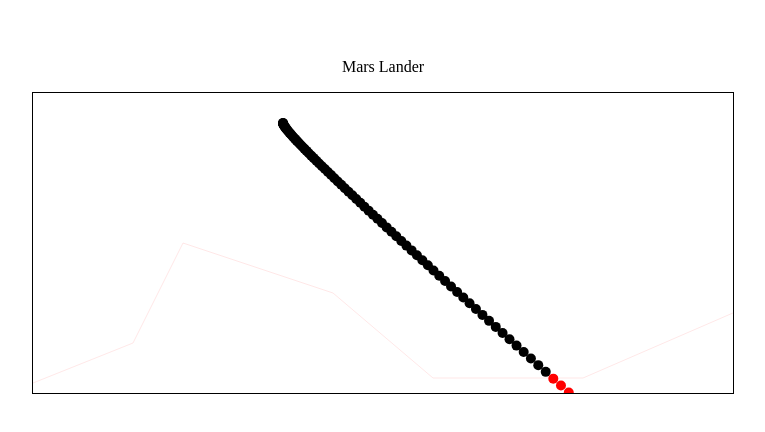
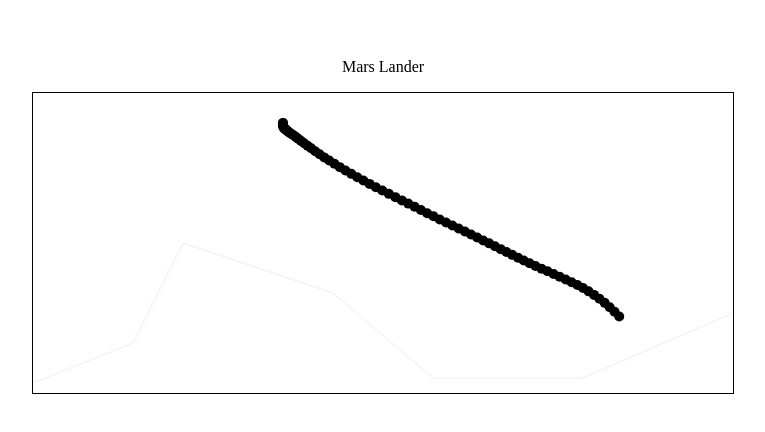
Before and after one commit to alg4c/marsLander, a plain HTML site: page index.html in a window 1280 px wide. Shown: the part 182-614 px from the top of the page, without its empty margins (257-1022 px from the left). Drawn offline with Linux system fonts and the light colour scheme.

Commit message:
commit changes

```diff
--- a/main.js
+++ b/main.js
@@ -1,13 +1,49 @@
 const GRAVITY = -3.711;
+const vSpeedMax = -40;
+const hSpeedMax = 20; // must be referenced with Absolute value at all times.
 const canvas = document.getElementById("game");
 const context = canvas.getContext("2d");
 context.scale(0.1, 0.1);
 
 //utility function to adapt to coordinate system of canvas
-function getYCoord(Y) {
-  return Math.abs(Y - 3000);
+const getYCoord = (yCoord) => Math.abs(yCoord - 3000);
+//Utility function to limit angle and thrust changes to maximum per turn
+const clamp = (num, min, max) => Math.min(Math.max(num, min), max);
+
+function random(min, max) {
+  min = Math.ceil(min);
+  max = Math.floor(max);
+  // The maximum is exclusive and the minimum is inclusive
+  return Math.floor(Math.random() * (max - min)) + min;
 }
-const clamp = (num, min, max) => Math.min(Math.max(num, min), max);
+
+function generateCmd() {
+  // generate random command string, clamp rotation: -15-15, thrust: 0-1
+  return `${random(-15, 16)} ${random(-1, 2)}`;
+}
+
+class Member {
+  constructor(nCmd) {
+    this.cmd = [];
+
+    for (let i = 0; i < nCmd; i++) {
+      this.cmd[i] = generateCmd();
+    }
+  }
+}
+
+class Population {
+  constructor(size, nCmd) {
+    size = size || 1;
+    this.members = [];
+
+    for (let i = 0; i < size; i += 1) {
+      this.members.push(new Member(nCmd));
+    }
+  }
+}
+
+console.log(new Population(2, 4));
 
 const geography = {
   g1: [0, 100],
@@ -103,10 +139,19 @@ function updateSpaceship(rotation, thrust) {
 }
 
 //RUN
+let trajectory = new Member(80);
+let rot = 0;
+let pow = 0;
 geography.draw();
 spaceship.draw();
-for (let t = 1; t < 80; t++) {
-  updateSpaceship(21, 3);
+for (let i = 0; i < trajectory.cmd.length; i++) {
+  if (spaceship.altitude < 0) break;
+  //gameloop conditionals
+  rot += Number.parseInt(trajectory.cmd[i].split(" ")[0]);
+  pow += Number.parseInt(trajectory.cmd[i].split(" ")[1]);
+
+  //update graphical position
+  updateSpaceship(rot, pow);
   spaceship.draw();
   //create object clone to round numbers for display
   const spaceshipReadOut = { ...spaceship };
@@ -120,10 +165,9 @@ for (let t = 1; t < 80; t++) {
     }
   }
   console.log(
-    t,
+    i,
     spaceshipReadOut,
     `altitude: ${spaceship.altitude}`,
-    `surface: ${getSurfaceY(spaceship.X)}`,
-    context.fillStyle
+    `surface: ${getSurfaceY(spaceship.X)}`
   );
 }
```
Also changed, not shown: geneticAlgorithm.js (+7 -12 lines), index.html (+0 -1 lines).
